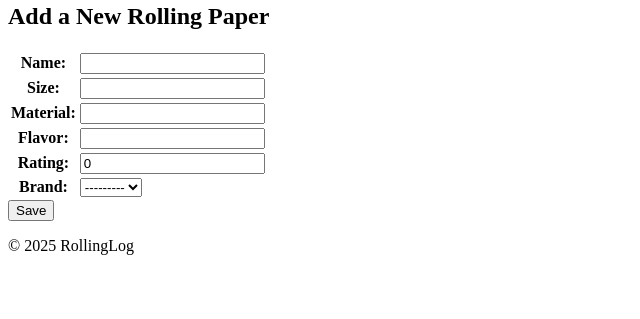
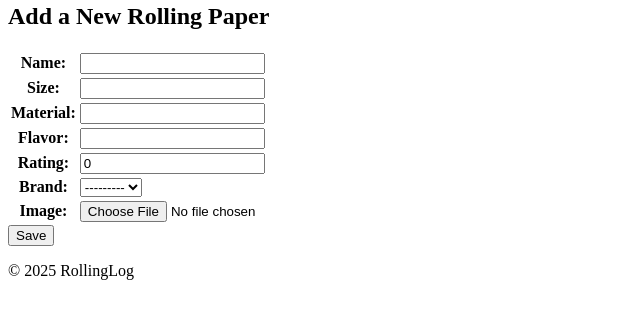
Before and after one commit to danielsangronis1386/rollinglog, a Django app: page /papers/create/ in a window 1280 px wide. Shown: the part 241-560 px from the top of the page, without its empty margins (0-640 px from the left). Run offline with Django 5.2, Linux system fonts and the light colour scheme; the visitor is signed in with stand-in values (Sample User, id 1); data that the repository does not hold is empty.

Commit message:
image display the image for each rolling paper

```diff
--- a/rollinglog/catalog/templates/papers/detail.html
+++ b/rollinglog/catalog/templates/papers/detail.html
@@ -2,6 +2,11 @@
 {% block content %}
 <section class="paper-detail">
     <h1>{{ paper.name }}</h1>
+
+    {% if paper.image %}
+        <img src="{{ paper.image.url }}" alt="{{ paper.name }}" class="paper-image">
+    {% endif %}
+
     <p><strong>Brand:</strong> {{ paper.brand.name }}</p>
     <p><strong>Size:</strong> {{ paper.size }}</p>
     <p><strong>Material:</strong> {{ paper.material }}</p>
--- a/rollinglog/catalog/templates/papers/index.html
+++ b/rollinglog/catalog/templates/papers/index.html
@@ -10,6 +10,11 @@
     {% for paper in object_list %}
        <a href="{% url 'paper-detail' paper.id %}">
             <div class="card">
+                {% if paper.image %}
+                    <img src="{{ paper.image.url }}" alt="{{ paper.name }}">
+                {% else %}
+                    <img src="{% static 'images/paper-placeholder.png' %}" alt="No image">
+                {% endif %}
                 <div class="card-content">
                     <h2 class="card-title">{{ paper.name }}</h2>
                     <p><strong>Brand:</strong> {{ paper.brand.name }}</p>
--- a/rollinglog/catalog/templates/papers/rollingpaper_form.html
+++ b/rollinglog/catalog/templates/papers/rollingpaper_form.html
@@ -10,7 +10,7 @@
     {% endif %}
 </section>
 
-<form action="" method="post" class="form-container">
+<form action="" method="post" enctype="multipart/form-data" class="form-container">
     {% csrf_token %}
     <table>
         {{ form.as_table }}
--- a/rollinglog/catalog/views.py
+++ b/rollinglog/catalog/views.py
@@ -53,7 +53,7 @@ class RollingPaperDetail(LoginRequiredMixin, DetailView):
 
 class RollingPaperCreate(LoginRequiredMixin, CreateView):
     model = RollingPaper
-    fields = ['name', 'size', 'material', 'flavor', 'rating', 'brand']
+    fields = ['name', 'size', 'material', 'flavor', 'rating', 'brand', 'image']
     template_name = 'papers/rollingpaper_form.html'
 
     def form_valid(self, form):
@@ -62,7 +62,7 @@ class RollingPaperCreate(LoginRequiredMixin, CreateView):
 
 class RollingPaperUpdate(LoginRequiredMixin, UpdateView):
     model = RollingPaper
-    fields = ['size', 'material', 'flavor', 'rating', 'brand']
+    fields = ['size', 'material', 'flavor', 'rating', 'brand', 'image']
     template_name = 'papers/rollingpaper_form.html'
 
     def get_queryset(self):
```
Also changed, not shown: rollinglog/media/paper_images/81G5J0bZZwL._AC_UF10001000_QL80_.jpg (added).
